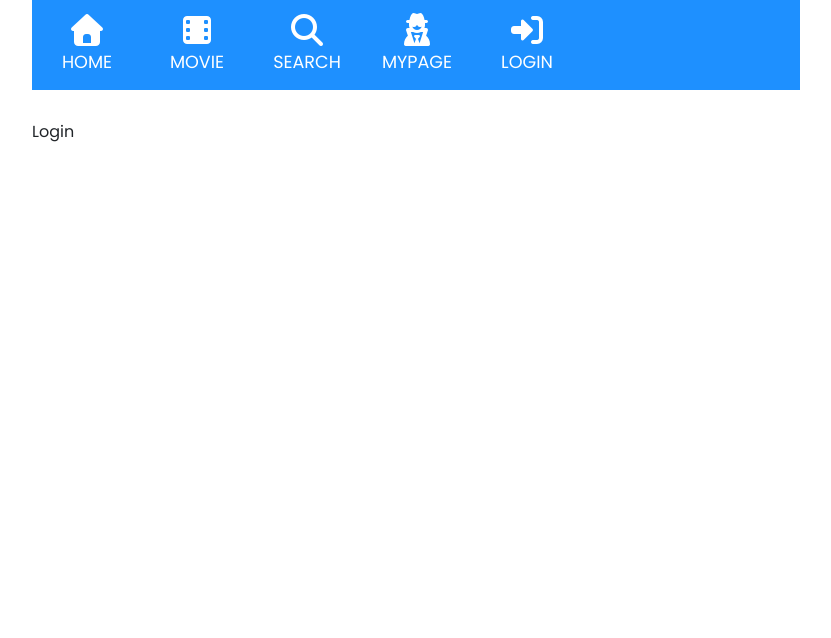
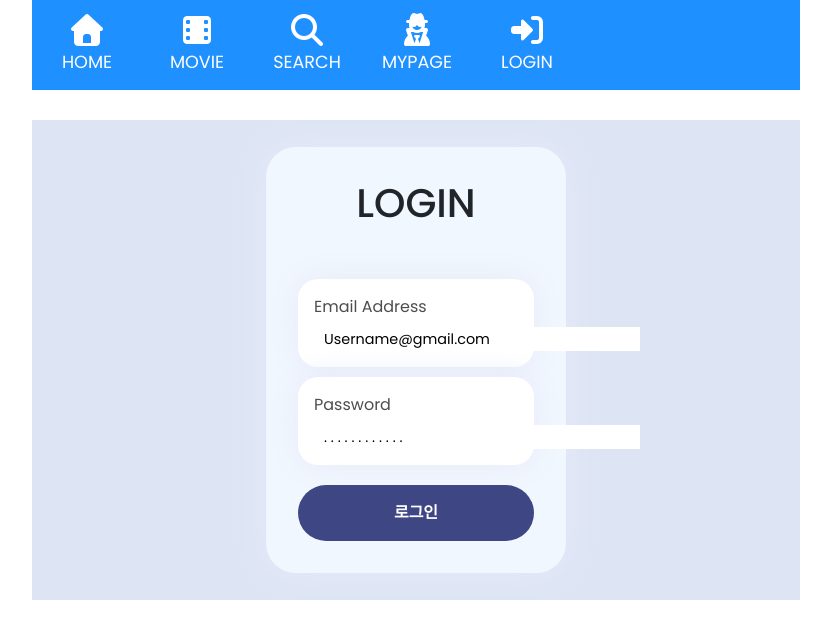
Before and after one commit to hyungwonseo/myreact4, a React (Vite) app: page /login in a window 1280 px wide. Shown: the top 638 px of the page, without its empty margins (224-1055 px from the left). Built offline with nearby package versions, Linux system fonts and the light colour scheme.

Commit message:
Update Login.jsx

```diff
--- a/src/components/5_MovieList/Login.jsx
+++ b/src/components/5_MovieList/Login.jsx
@@ -68,8 +68,37 @@ const Button = styled.button`
 `;
 
 function Login() {
+  const [email, setEmail] = useState("");
+  const [password, setPassword] = useState("");
+
   return (
-    <div>Login</div>
+    <div>
+      <Container>
+        <Box>
+          <h1>LOGIN</h1>
+          <br />
+          <Smallbox>
+            <label>Email Address</label>
+            <Icon>
+              <IconEmail />
+              <Input type='text' value={email}
+                onChange={(e)=>setEmail(e.target.value)}
+                placeholder='Username@gmail.com' />
+            </Icon>
+          </Smallbox>
+          <Smallbox>
+            <label>Password</label>
+            <Icon>
+              <IconPassword />
+              <Input type='password' value={password} autoComplete='off'
+                onChange={(e)=>setPassword(e.target.value)}
+                placeholder='. . . . . . . . . . . .' />
+            </Icon>
+          </Smallbox>
+          <Button>로그인</Button>
+        </Box>
+      </Container>
+    </div>
   )
 }
 
```
